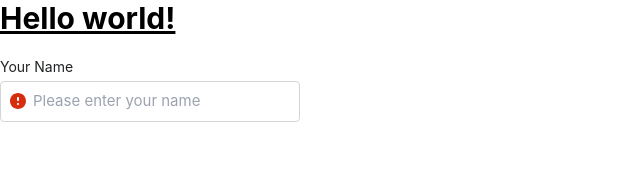
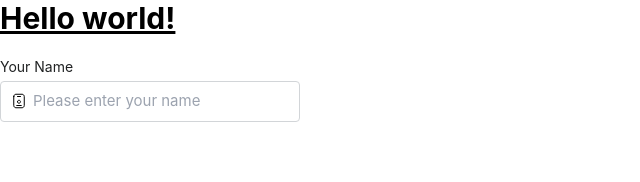
Before and after one commit to Tausif4171/FeatureBits, a React (Create React App) app: page / in a window 1280 px wide. Shown: the top 182 px of the page, without its empty margins (0-640 px from the left). Built offline with nearby package versions, Linux system fonts and the light colour scheme.

Commit message:
name icon added

```diff
--- a/src/features/ImageInputBox/index.tsx
+++ b/src/features/ImageInputBox/index.tsx
@@ -1,6 +1,6 @@
 import React, { useState } from 'react'
 import errorIcon from '../../assets/errorIcon.svg'
-
+import nameIcon from '../../assets/nameIcon.svg'
 
 function ImageInputBox() {
     let errors = false
@@ -25,7 +25,7 @@ function ImageInputBox() {
                     name={name}
                 />
                 <img
-                    src={errorIcon}
+                    src={nameIcon}
                     alt='Error Icon'
                     className='absolute left-[10px] top-[50%] transform translate-y-[-50%]'
                 />
```
Also changed, not shown: src/assets/nameIcon.svg (added).
